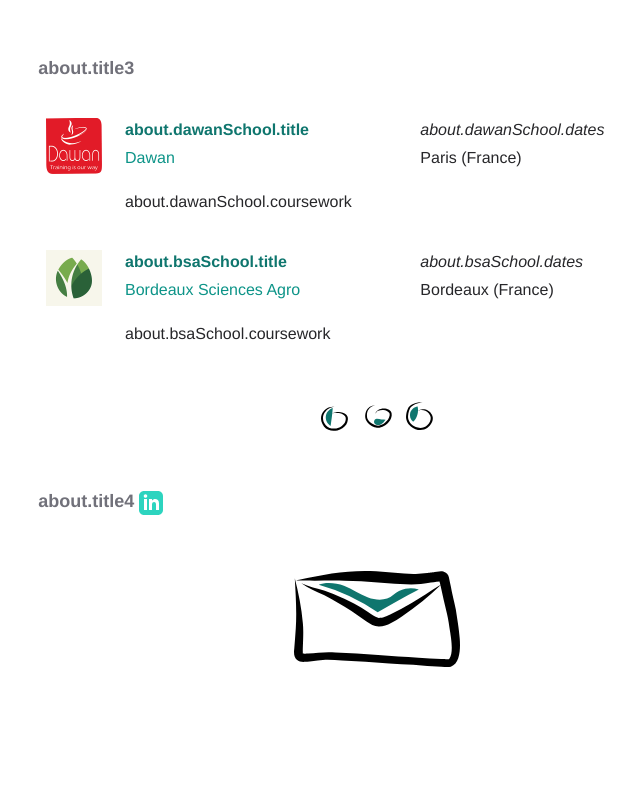
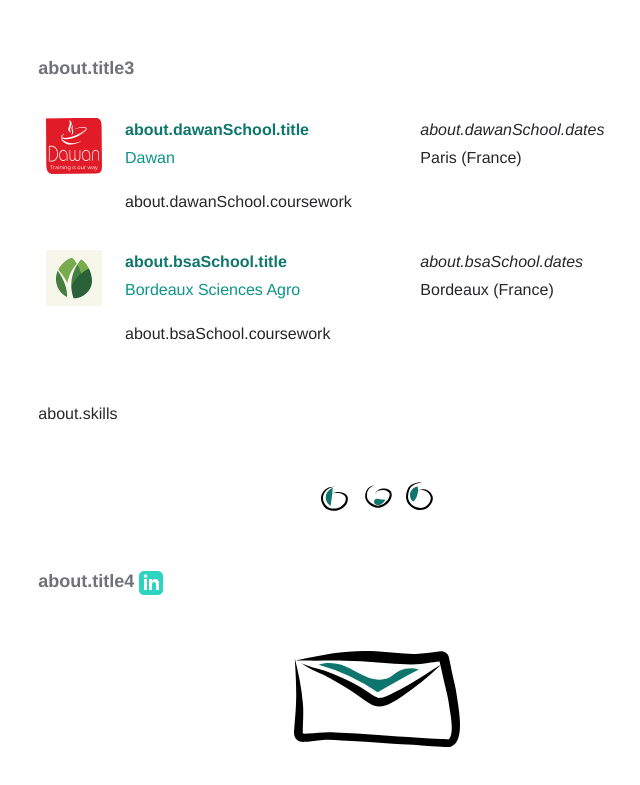
Before and after one commit to jdasilvalima/Vuejs-Porfolio, a Vue app: page /portfolio/about in a window 1280 px wide. Shown: the part 814-1599 px from the top of the page, without its empty margins (263-903 px from the left). Built offline with nearby package versions, Linux system fonts and the light colour scheme.

Commit message:
updated about page

```diff
--- a/src/components/about/About.vue
+++ b/src/components/about/About.vue
@@ -127,6 +127,12 @@
         class="text-gray-800 dark:text-teal-50 text-justify md:col-start-4 col-span-7"
         v-html="$t('about.bsaSchool.coursework')"
       ></div>
+
+      <div
+        class="text-gray-800 dark:text-teal-50 text-justify mt-10 md:col-start-3 col-span-6 md:col-span-8"
+        v-html="$t('about.skills')"
+      >
+      </div>
       <!-- End education -->
 
       <div
--- a/src/locales/en.json
+++ b/src/locales/en.json
@@ -76,6 +76,7 @@
       "dates": "September 2011 – September 2014",
       "coursework": "<span class='font-bold'>Relevant Coursework : </span> Quality, Integrated Management and Sustainable Development, QSE Management tools for engineers in food value chains, Business Economics"
     },
+    "skills": "<span class='font-bold'>Technical Skills :</span> HTML/CSS, JavaScript, TypeScript, Vue.js, Angular, C#, ASP.NET, Java, Spring Boot, Android, SQL (SQL Server, MySQL, PostgreSQL), tests (Jest / Nightwatch / JUnit), Rest API, WebSocket, Git, Figma, Notion.",
     "title4": "Contact me through LinkedIn"
   },
   "project": {
--- a/src/locales/fr.json
+++ b/src/locales/fr.json
@@ -76,6 +76,7 @@
       "dates": "Septembre 2011 – Septembre 2014",
       "coursework": "<span class='font-bold'>Cours pertinents : </span> Qualité, Management Intégré et Développement Durable, Outils de management QSE pour les ingénieurs des filières alimentaires, Economie d'entreprise"
     },
+    "skills": "<span class='font-bold'>Compétences techniques :</span> HTML/CSS, JavaScript, TypeScript, Vue.js, Angular, C#, ASP.NET, Java, Spring Boot, Android, SQL (SQL Server, MySQL , PostgreSQL), tests (Jest / Nightwatch / JUnit), API Rest, WebSocket, Git, Figma, Notion.",
     "title4": "Contactez-moi via LinkedIn"
   },
   "project": {
```
